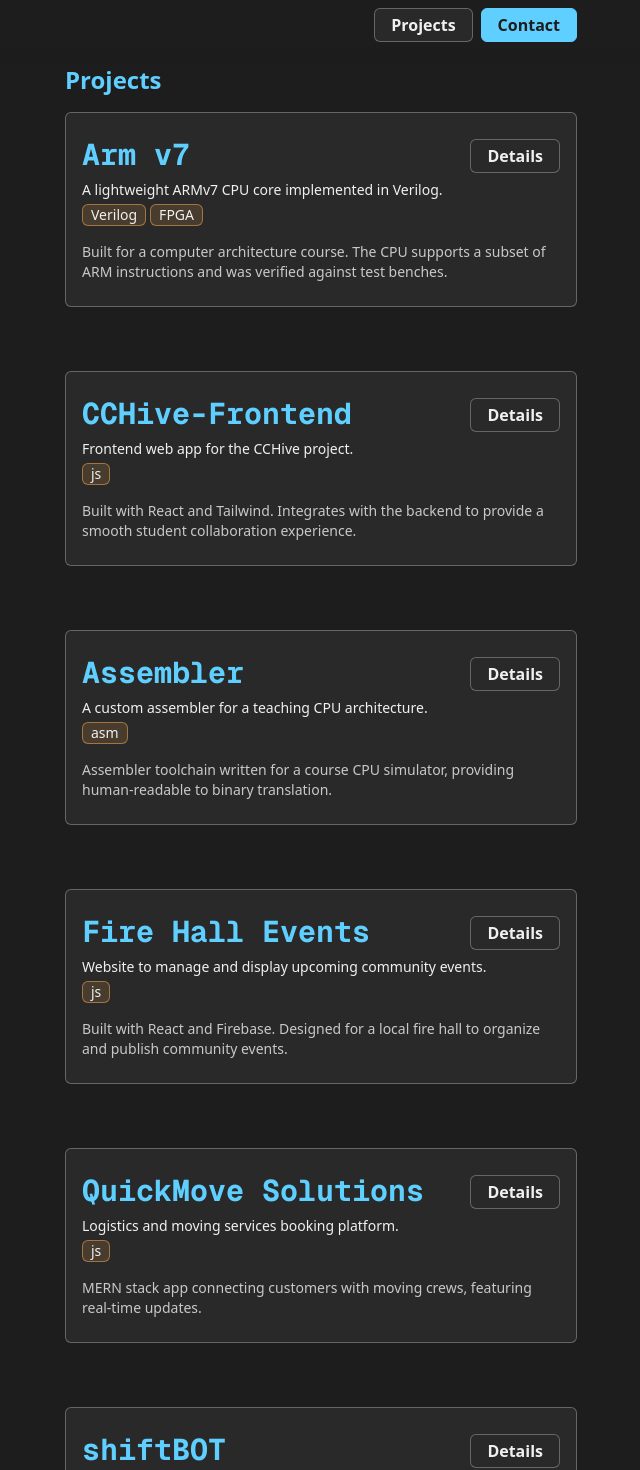
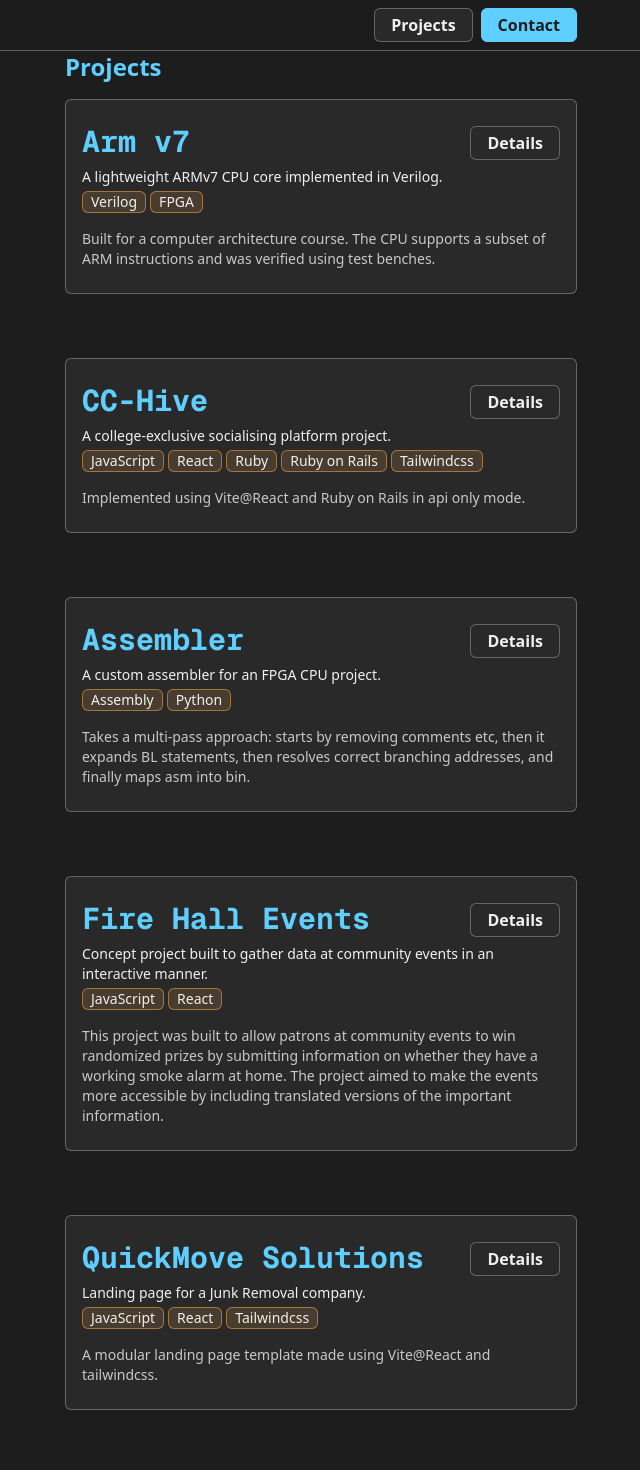
Before and after one commit to amrxt1/portfolio, a Next.js app: page /projects in a window 1280 px wide. Shown: the top 1470 px of the page, without its empty margins (319-959 px from the left). Built offline with nearby package versions, Linux system fonts and the light colour scheme.

Commit message:
Update projectsData details

```diff
--- /dev/null
+++ b/src/app/projects/[slug]/page.js
@@ -0,0 +1,12 @@
+import ProjectDetail from "@/components/projects/ProjectDetail";
+import Container from "@/components/layout/Container";
+
+const Page = () => {
+  return (
+    <Container>
+      <ProjectDetail />
+    </Container>
+  );
+};
+
+export default Page;
--- a/src/components/layout/Header.jsx
+++ b/src/components/layout/Header.jsx
@@ -4,9 +4,9 @@ import Link from "next/link";
 
 const Header = () => {
   return (
-    <div className="sticky top-0 z-999 w-full">
-      <Container className="bg-background">
-        <nav className="flex justify-end gap-2 pt-2 pb-0.5">
+    <div className="border-text/30 sticky top-0 z-999 w-full border-b">
+      <Container className="bg-background/80 backdrop-blur-sm">
+        <nav className="flex justify-end gap-2 py-2">
           <Link href={"/projects"}>
             <Button tertiary>Projects</Button>
           </Link>
@@ -15,7 +15,6 @@ const Header = () => {
           </Link>
         </nav>
       </Container>
-      <div className="to-background h-5 w-full bg-gradient-to-t from-transparent" />
     </div>
   );
 };
--- a/src/components/projects/ProjectCard.jsx
+++ b/src/components/projects/ProjectCard.jsx
@@ -19,7 +19,7 @@ const ProjectCard = ({ project, className = "", children }) => {
 
   return (
     <Card className={className}>
-      <div className="mb-1.75 flex items-end">
+      <div className="mb-1.75 flex items-end gap-2">
         <h1 className="text-primary flex-1 font-mono text-3xl font-bold select-text">
           {title}
         </h1>
@@ -32,7 +32,7 @@ const ProjectCard = ({ project, className = "", children }) => {
 
       <div className="mb-4 space-y-1">
         <p className="text-sm select-text">{desc}</p>
-        <div className="flex gap-1">
+        <div className="flex flex-wrap gap-1">
           {techUsed.map((t, i) => (
             <Badge key={i}>{t}</Badge>
           ))}
--- /dev/null
+++ b/src/components/projects/ProjectDetail.jsx
@@ -0,0 +1,37 @@
+"use client";
+import { useParams } from "next/navigation";
+
+import Badge from "@/components/ui/Badge";
+import Card from "../ui/Card";
+import projectsData from "@/data/projectsData";
+
+const ProjectDetail = ({ children }) => {
+  const { slug } = useParams();
+  const { title, desc, details, images, techUsed, features } =
+    projectsData.find((p) => p.slug === slug);
+
+  return (
+    <div className="space-y-4 pt-4 text-sm">
+      <h1 className="text-primary text-2xl font-bold">{title}</h1>
+      <p className="">{desc}</p>
+      <div className="flex gap-2">
+        {techUsed.map((t, i) => (
+          <Badge key={i}>{t}</Badge>
+        ))}
+      </div>
+      <Card>{}</Card>
+      <div>
+        <h2>Details</h2>
+        <p>{details}</p>
+      </div>
+      <div className="">
+        <h2>Features</h2>
+        {features.map((f, i) => (
+          <p key={i}>{f}</p>
+        ))}
+      </div>
+    </div>
+  );
+};
+
+export default ProjectDetail;
--- a/src/data/projectsData.js
+++ b/src/data/projectsData.js
@@ -7,29 +7,32 @@ const projectsData = [
     images: ["/project-images/armv7/pc.png"],
     techUsed: ["Verilog", "FPGA"],
     features: [
-      "Implements instruction fetch, decode, and ALU pipeline",
-      "Supports a subset of ARM instructions",
-      "Simulated in ModelSim",
+      "Implemented a pipelined cpu core with three stages: IF, ID, and EX.",
+      "It supports a subset of ARM instructions (thumb mode)",
+      "Components were simulated in ModelSim",
     ],
-    details:
-      "Built for a computer architecture course. The CPU supports a subset of ARM instructions and was verified against test benches.",
+    details: `Built for a computer architecture course.
+      The CPU supports a subset of ARM instructions
+      and was verified using test benches.`,
     repo: "armv7",
     preview: "https://armv7.vercel.app",
   },
   {
     id: 2,
     slug: "cchive",
-    title: "CCHive-Frontend",
-    desc: "Frontend web app for the CCHive project.",
+    title: "CC-Hive",
+    desc: `A college-exclusive socialising platform project.`,
     images: ["/project-images/cchive/join.png"],
-    techUsed: ["js"],
+    techUsed: ["JavaScript", "React", "Ruby", "Ruby on Rails", "Tailwindcss"],
     features: [
-      "Single Page App built with React",
-      "Responsive project dashboards",
-      "Real-time messaging UI",
+      "Marketplace to sell/buy items capmus-wide.",
+      "Reviews for both Instructors and Courses.",
+      "Allows students to volunteer for tutoring other students and/or get tutored.",
+      "Study groupchats implemented using websockets.",
+      "Responsiveness across all device types.",
     ],
-    details:
-      "Built with React and Tailwind. Integrates with the backend to provide a smooth student collaboration experience.",
+    details: `Implemented using Vite@React and Ruby on Rails in api only mode.
+    `,
     repo: "cchive_frontend",
     preview: "https://cchive.vercel.app",
   },
@@ -37,32 +40,35 @@ const projectsData = [
     id: 3,
     slug: "assembler",
     title: "Assembler",
-    desc: "A custom assembler for a teaching CPU architecture.",
-    techUsed: ["asm"],
+    desc: "A custom assembler for an FPGA CPU project.",
+    techUsed: ["Assembly", "Python"],
     images: ["/project-images/assembler/assembler.png"],
     features: [
-      "Parses custom assembly language",
-      "Supports labels and pseudo-ops",
-      "Outputs machine code",
+      "Uses python to convert Assembly instructions into binary files",
+      "Supports BL even though not in the ISA",
     ],
-    details:
-      "Assembler toolchain written for a course CPU simulator, providing human-readable to binary translation.",
+    details: `Takes a multi-pass approach:
+       starts by removing comments etc,
+       then it expands BL statements,
+       then resolves correct branching addresses, and
+       finally maps asm into bin.`,
     repo: "armv7/tree/main/asm",
   },
   {
     id: 4,
     slug: "fire-hall-events",
     title: "Fire Hall Events",
-    desc: "Website to manage and display upcoming community events.",
-    techUsed: ["js"],
+    desc: "Concept project built to gather data at community events in an interactive manner.",
+    techUsed: ["JavaScript", "React"],
     images: ["/project-images/fire-hall-events/hero.png"],
     features: [
-      "Interactive event calendar",
-      "RSVP system",
-      "Admin panel for event management",
+      "Allows for form submission",
+      "Gives a random prize",
+      "Saves data to a cloud database using Vercel functions",
     ],
-    details:
-      "Built with React and Firebase. Designed for a local fire hall to organize and publish community events.",
+    details: `This project was built to allow patrons at community events to win randomized prizes by
+    submitting information on whether they have a working smoke alarm at home. The project aimed
+    to make the events more accessible by including translated versions of the important information.`,
     repo: "fire-hall-events",
     preview: "https://fire-hall-events.vercel.app",
   },
@@ -70,63 +76,32 @@ const projectsData = [
     id: 5,
     slug: "quickmove",
     title: "QuickMove Solutions",
-    desc: "Logistics and moving services booking platform.",
-    techUsed: ["js"],
+    desc: "Landing page for a Junk Removal company.",
+    techUsed: ["JavaScript", "React", "Tailwindcss"],
     images: ["/project-images/quickmove/hero.png"],
     features: [
-      "Booking system for moving services",
-      "Cost estimation calculator",
-      "Live chat with service providers",
+      "Implements a parallax stack of Feature cards",
+      "Responsive design keeps a check on UX among all devices",
     ],
-    details:
-      "MERN stack app connecting customers with moving crews, featuring real-time updates.",
+    details: `A modular landing page template made using Vite@React and tailwindcss.`,
     repo: "junk-removal-demo",
     preview: "https://junk-removal-demo.vercel.app",
-  },
-  {
-    id: 6,
-    slug: "shiftbot",
-    title: "shiftBOT",
-    desc: "A scheduling assistant bot for shift-based jobs.",
-    techUsed: ["python"],
-    images: ["/project-images/shiftbot/demo.png"],
-    features: [
-      "Generates optimal shift rotations",
-      "Conflict resolution algorithm",
-      "Automatic reminders",
-    ],
-    details:
-      "Written in Python with scheduling algorithms to minimize conflicts and ensure fairness.",
-    repo: "shiftBOT",
-  },
-  {
-    id: 7,
-    slug: "applications-bot",
-    title: "Applications BOT",
-    desc: "Discord bot for handling internship applications.",
-    techUsed: ["python"],
-    features: [
-      "Collects and validates form submissions",
-      "Automated replies to applicants",
-      "Exports data to CSV",
-    ],
-    details:
-      "Built with discord.py. Simplified application intake for a student club.",
-    repo: "amazon-jobs-bot",
   },
   {
     id: 8,
     slug: "rails-social",
     title: "Project: Facebook",
-    desc: "Recreation of early Facebook features for learning purposes.",
-    techUsed: ["ruby"],
+    desc: "Created a social media which has posts, likes, comments etc.",
+    techUsed: ["Ruby", "Ruby on Rails"],
+    details: `
+    Made a social media webapp using full-stack Rails and advanced associations between data models.
+    This project is associated with my self-learning web development jounrey with "The Odin Project."`,
     features: [
-      "Profiles with friend requests",
+      "Profiles with followers and following associations",
       "Posting and commenting system",
-      "Basic news feed",
+      "Basic latest posts feed",
+      "Page to find new friends on the site",
     ],
-    details:
-      "Ruby on Rails project mimicking early Facebook core features. Built to practice scalable app design.",
     repo: "project_facebook",
     preview: "https://project-facebook.fly.dev/",
   },
@@ -135,11 +110,11 @@ const projectsData = [
     slug: "cs120",
     title: "CS-120",
     desc: "Collection of course projects for CS-120.",
-    techUsed: ["python"],
+    techUsed: ["Python"],
     features: [
       "Sorting algorithm implementations",
       "Search algorithms",
-      "Simulation models",
+      "Final Project: an OOP real estate assets management game.",
     ],
     details:
       "Assignments covering core algorithms and data structures, packaged into one repo.",
```
